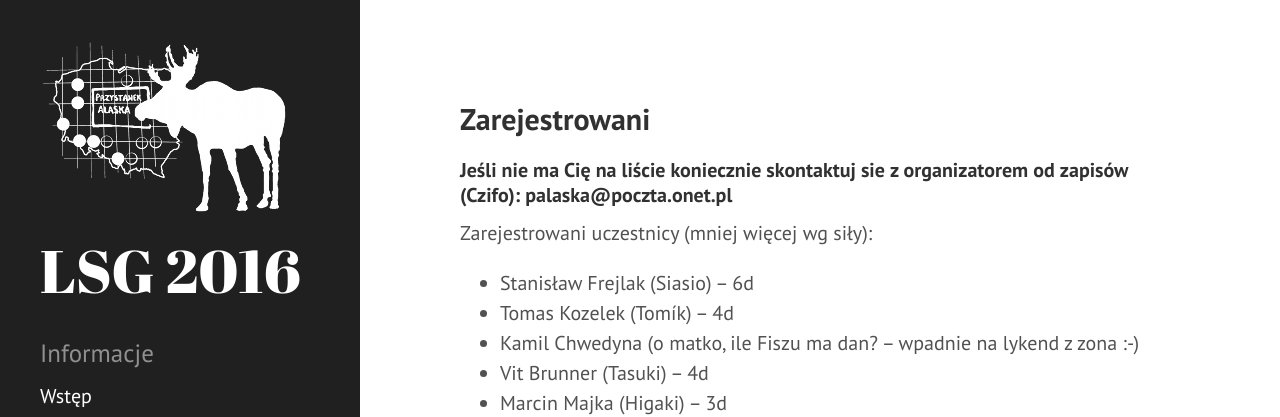
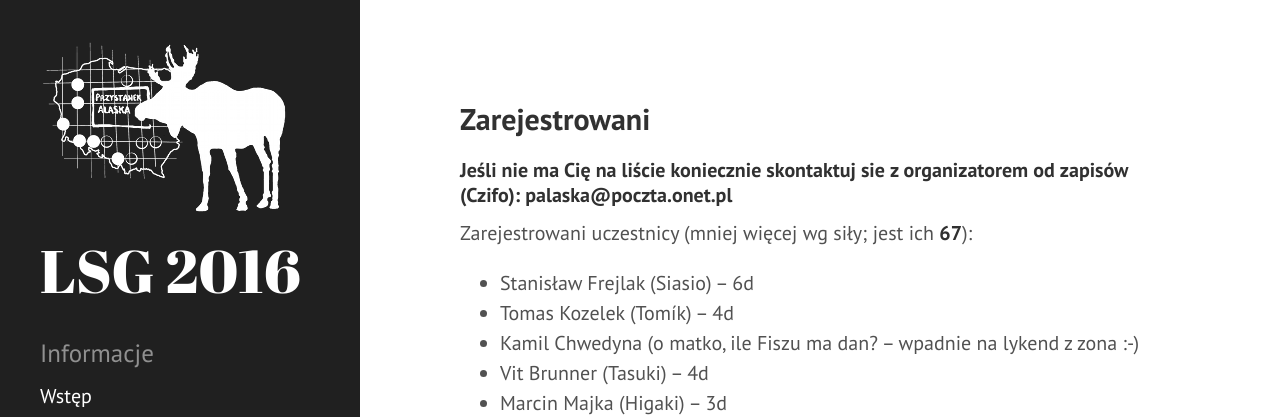
Before and after one commit to tasuki/lsg, a Jekyll site: the page built from zarejestrowani.md, in a window 1280 px wide and 900 px high. Shown: the top 417 px of the window. Built offline with Jekyll 4.4.1, drawn with Linux system fonts in a browser that asks for light colours.

Commit message:
Liczba uczestnikow

```diff
--- a/zarejestrowani.md
+++ b/zarejestrowani.md
@@ -7,7 +7,7 @@ title: Zarejestrowani
 
 #### Jeśli nie ma Cię na liście koniecznie skontaktuj sie z organizatorem od zapisów (Czifo): palaska@poczta.onet.pl
 
-Zarejestrowani uczestnicy (mniej więcej wg siły):
+Zarejestrowani uczestnicy (mniej więcej wg siły; jest ich **67**):
 
 - Stanisław Frejlak (Siasio) -- 6d
 - Tomas Kozelek (Tomík) -- 4d
```
